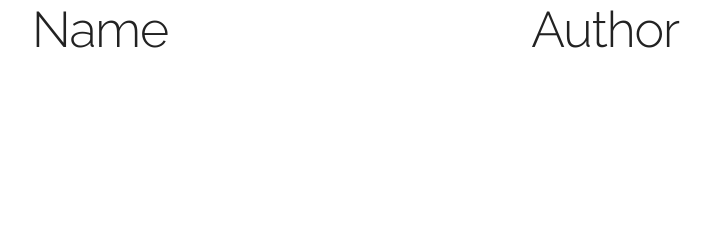
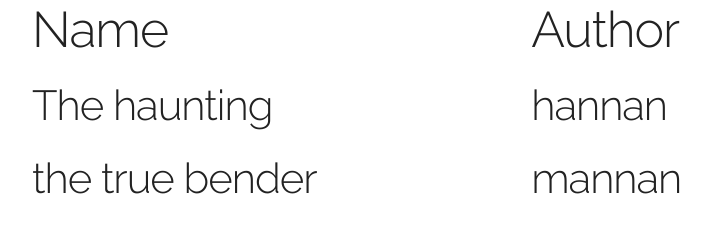
Before and after one commit to mrfury0/myLibrary, a plain HTML site: page index.html in a window 1280 px wide. Shown: the whole page, without its empty margins (128-839 px from the left). Drawn offline with Linux system fonts and the light colour scheme.

Commit message:
Bug fixes and displayed books

```diff
--- a/index.html
+++ b/index.html
@@ -28,7 +28,6 @@
     <!-- Favicon
   –––––––––––––––––––––––––––––––––––––––––––––––––– -->
     <link rel="icon" type="image/png" href="images/favicon.png" />
-    <script src="script.js"></script>
   </head>
   <body>
     <!-- Primary Page Layout
@@ -40,6 +39,8 @@
       </div>
     </div>
 
+    <script src="script.js"></script>
+
     <!-- End Document
   –––––––––––––––––––––––––––––––––––––––––––––––––– -->
   </body>
--- a/script.js
+++ b/script.js
@@ -1,7 +1,4 @@
-const shelf = document.getElementById('shelf');
-
-
-
+const shelf = document.getElementById("shelf");
 
 let myLibrary = [
   {
@@ -16,23 +13,22 @@ function Book(name, author) {
   this.author = author;
 }
 
-function addBookToLibrary(books) {
-  books.forEach(book){
-    const row = document.createElement('div');
-    row.add.classList.add("row")
+function addBookToLibrary(book) {
+  const row = document.createElement("div");
+  row.classList.add("row");
 
-    const bookName = document.createElement('div');
-    bookName.classList.add('one-half column');
+  const bookName = document.createElement("div");
+  bookName.classList.add("one-half", "column");
 
-    const author = document.createElement('div');
-    author.classList.add('one-half column');
+  const author = document.createElement("div");
+  author.classList.add("one-half", "column");
 
-    bookName.innerHTML = `<h2>${book.name}</h2>`;
-    author.innerHTML = `<h2>${book.author}</h2>`;
+  bookName.innerHTML = `<h2>${book.name}</h2>`;
+  author.innerHTML = `<h2>${book.author}</h2>`;
 
-    row.appendChild(bookName);
-    row.appendChild(author);
-    shelf.appendChild(row);
+  row.appendChild(bookName);
+  row.appendChild(author);
+  shelf.appendChild(row);
+}
 
-  }
-}
+myLibrary.forEach(addBookToLibrary);
```
